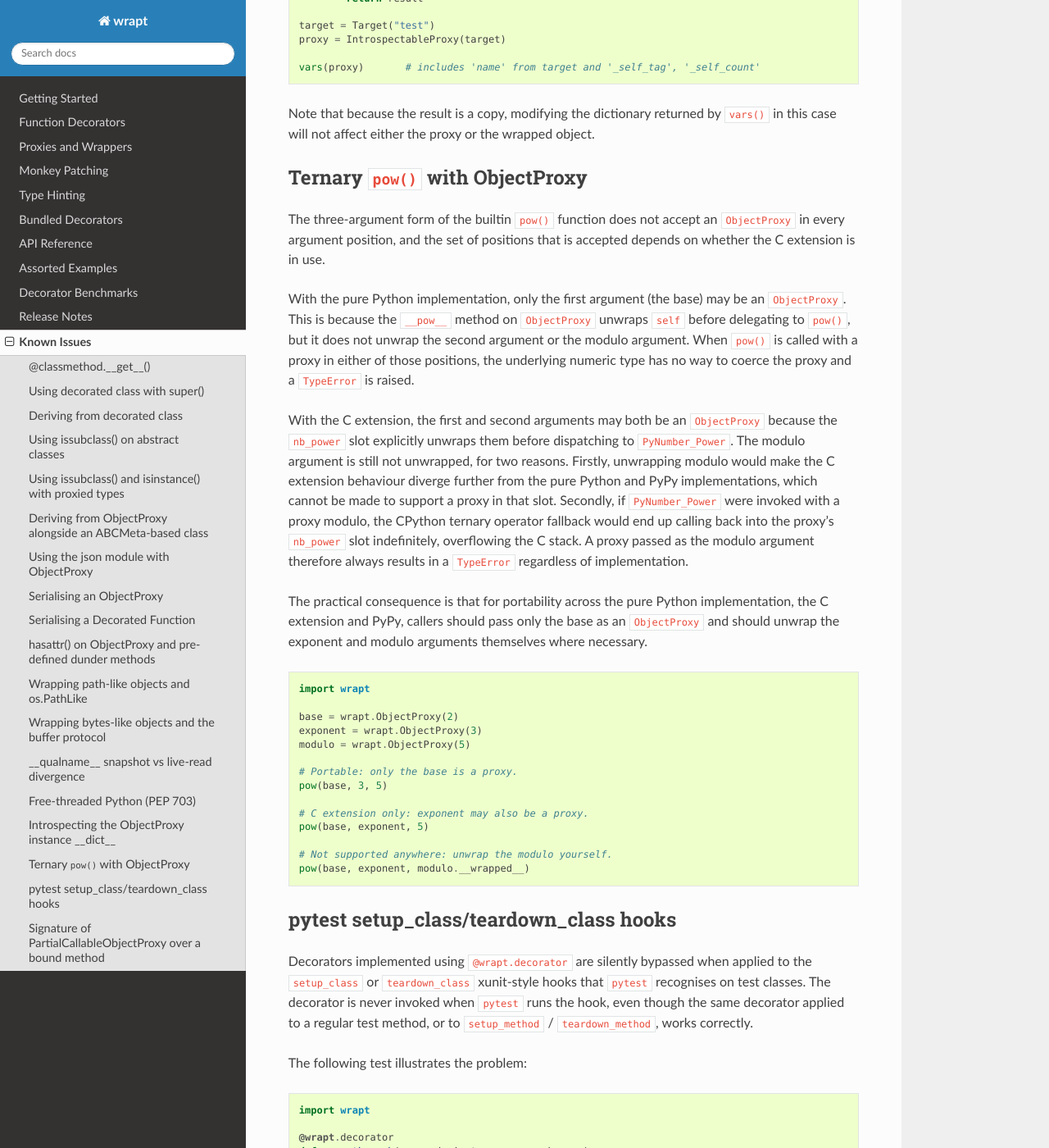
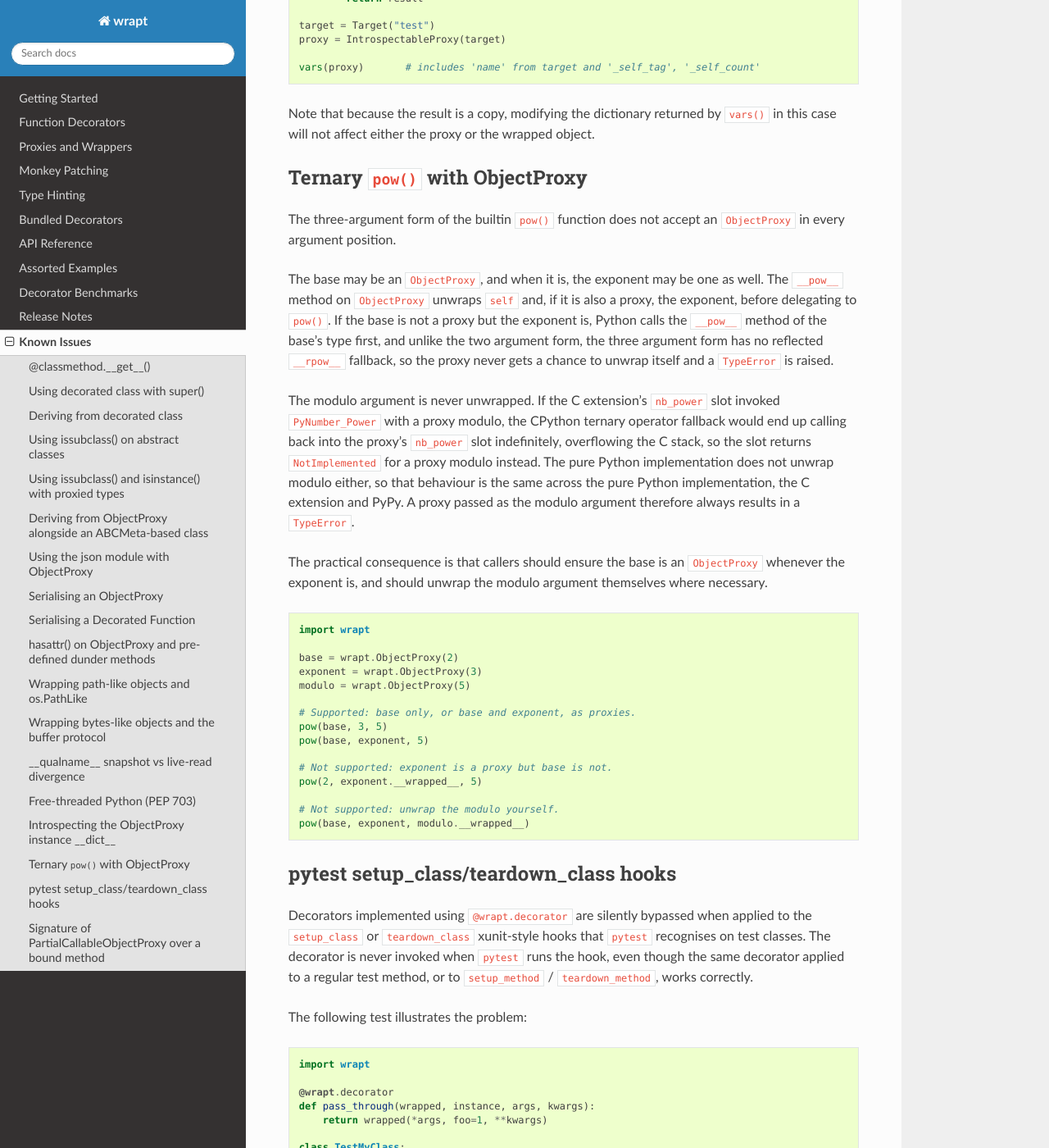
Before and after one commit to GrahamDumpleton/wrapt, a Sphinx documentation site: the page built from docs/issues.rst, in a window 1280 px wide and 1400 px high, scrolled down 18161 px. Shown: the whole window at 82% size. Built offline with Sphinx 7.4.7 and the Read the Docs theme 3.1.0, drawn with Linux system fonts in a browser that asks for light colours.

Commit message:
Unwrap right hand proxy operand in pure Python binary operators.
The C extension unwraps both operands of a binary operator before
applying it to the wrapped objects, but the pure Python implementation
only unwrapped self and passed a right hand proxy through to the wrapped
object's operator method. This was hidden where the wrapped type returned
NotImplemented, as the right hand proxy's reflected method then unwrapped
the other side, but gave a different result to the C extension where the
wrapped type raised TypeError instead, or where the right hand operand
was a proxied subclass overriding the reflected method.

The pure Python binary, reflected and in-place operators now unwrap a
right hand operand which is a proxy, matching the C extension. Tests
cover all affected operators against the result of the operation on the
unwrapped objects. The ternary pow() known issue is updated as a proxy
exponent now works alongside a proxy base in both implementations.

```diff
--- a/docs/issues.rst
+++ b/docs/issues.rst
@@ -977,33 +977,30 @@ Ternary ``pow()`` with ObjectProxy
 ----------------------------------
 
 The three-argument form of the builtin ``pow()`` function does not accept
-an ``ObjectProxy`` in every argument position, and the set of positions
-that is accepted depends on whether the C extension is in use.
+an ``ObjectProxy`` in every argument position.
 
-With the pure Python implementation, only the first argument (the base)
-may be an ``ObjectProxy``. This is because the ``__pow__`` method on
-``ObjectProxy`` unwraps ``self`` before delegating to ``pow()``, but it
-does not unwrap the second argument or the modulo argument. When
-``pow()`` is called with a proxy in either of those positions, the
-underlying numeric type has no way to coerce the proxy and a
+The base may be an ``ObjectProxy``, and when it is, the exponent may be
+one as well. The ``__pow__`` method on ``ObjectProxy`` unwraps ``self``
+and, if it is also a proxy, the exponent, before delegating to
+``pow()``. If the base is not a proxy but the exponent is, Python calls
+the ``__pow__`` method of the base's type first, and unlike the two
+argument form, the three argument form has no reflected ``__rpow__``
+fallback, so the proxy never gets a chance to unwrap itself and a
 ``TypeError`` is raised.
 
-With the C extension, the first and second arguments may both be an
-``ObjectProxy`` because the ``nb_power`` slot explicitly unwraps them
-before dispatching to ``PyNumber_Power``. The modulo argument is still
-not unwrapped, for two reasons. Firstly, unwrapping modulo would make
-the C extension behaviour diverge further from the pure Python and PyPy
-implementations, which cannot be made to support a proxy in that slot.
-Secondly, if ``PyNumber_Power`` were invoked with a proxy modulo, the
+The modulo argument is never unwrapped. If the C extension's
+``nb_power`` slot invoked ``PyNumber_Power`` with a proxy modulo, the
 CPython ternary operator fallback would end up calling back into the
-proxy's ``nb_power`` slot indefinitely, overflowing the C stack. A
-proxy passed as the modulo argument therefore always results in a
-``TypeError`` regardless of implementation.
+proxy's ``nb_power`` slot indefinitely, overflowing the C stack, so the
+slot returns ``NotImplemented`` for a proxy modulo instead. The pure
+Python implementation does not unwrap modulo either, so that behaviour
+is the same across the pure Python implementation, the C extension and
+PyPy. A proxy passed as the modulo argument therefore always results in
+a ``TypeError``.
 
-The practical consequence is that for portability across the pure
-Python implementation, the C extension and PyPy, callers should pass
-only the base as an ``ObjectProxy`` and should unwrap the exponent and
-modulo arguments themselves where necessary.
+The practical consequence is that callers should ensure the base is an
+``ObjectProxy`` whenever the exponent is, and should unwrap the modulo
+argument themselves where necessary.
 
 ::
 
@@ -1013,13 +1010,14 @@ modulo arguments themselves where necessary.
     exponent = wrapt.ObjectProxy(3)
     modulo = wrapt.ObjectProxy(5)
 
-    # Portable: only the base is a proxy.
+    # Supported: base only, or base and exponent, as proxies.
     pow(base, 3, 5)
-
-    # C extension only: exponent may also be a proxy.
     pow(base, exponent, 5)
 
-    # Not supported anywhere: unwrap the modulo yourself.
+    # Not supported: exponent is a proxy but base is not.
+    pow(2, exponent.__wrapped__, 5)
+
+    # Not supported: unwrap the modulo yourself.
     pow(base, exponent, modulo.__wrapped__)
 
 pytest setup_class/teardown_class hooks
```
Also changed, not shown: docs/changes.rst (+32 -0 lines), 2 other files.
